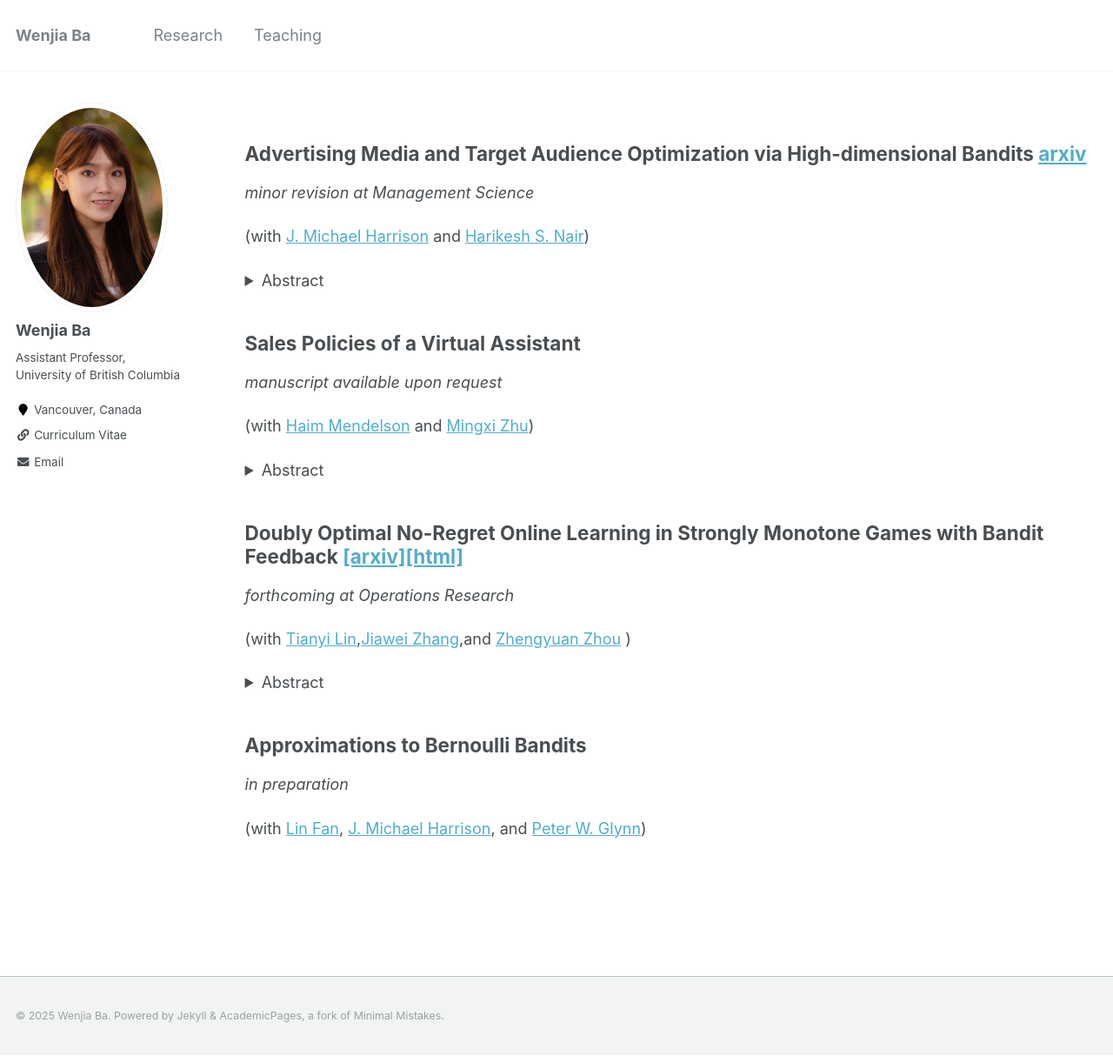
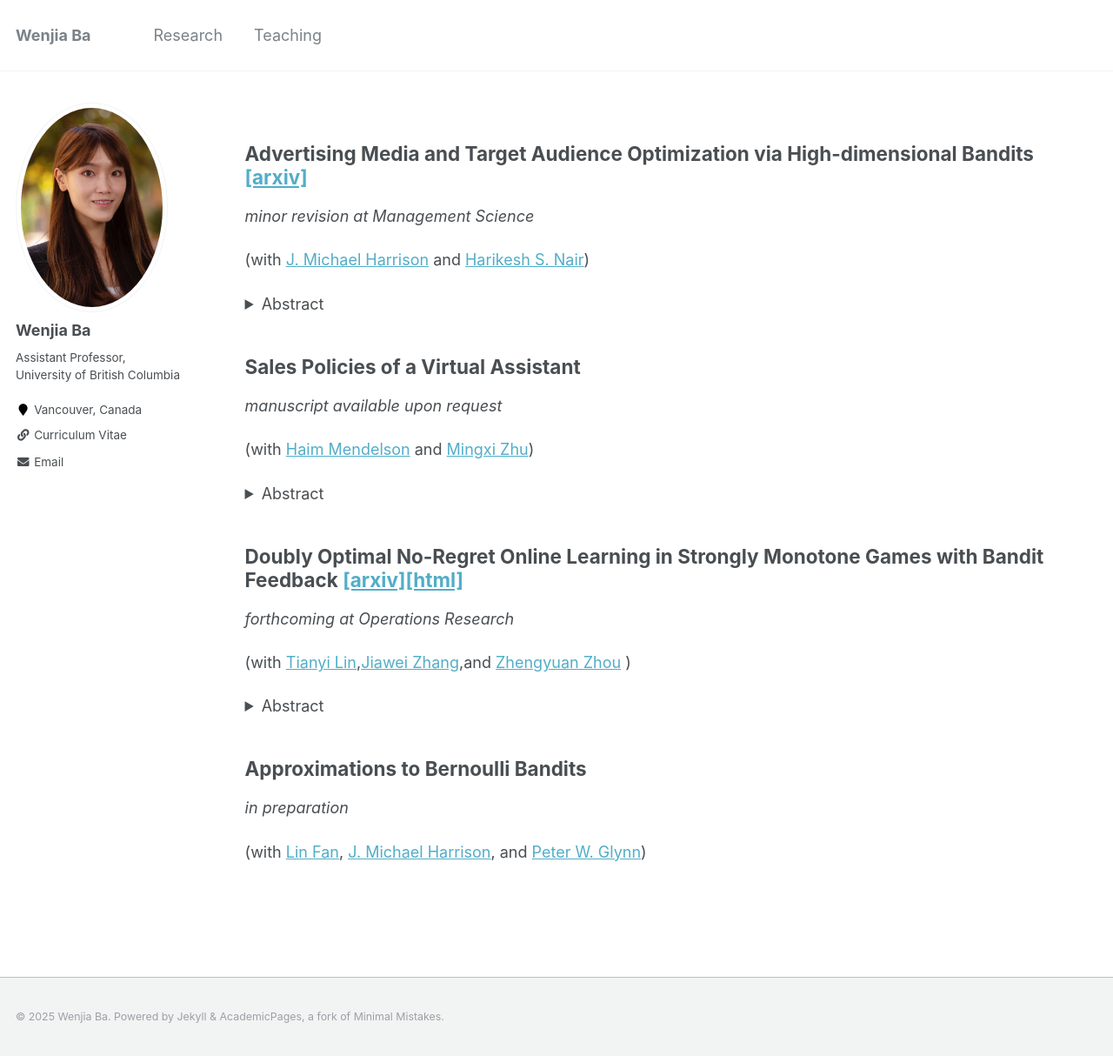
Before and after one commit to wenjiaba/wenjiaba.github.io, a Jekyll site: the page built from _pages/research.md, in a window 1280 px wide and 1214 px high. Shown: the whole window at 87% size. Built offline with Jekyll 4.4.1, drawn with Linux system fonts in a browser that asks for light colours; formulas are drawn with MathJax 3.

```diff
--- a/_pages/research.md
+++ b/_pages/research.md
@@ -5,7 +5,7 @@ permalink: /research/
 author_profile: true
 ---
 
-Advertising Media and Target Audience Optimization via High-dimensional Bandits [arxiv](https://arxiv.org/abs/2209.08403)
+Advertising Media and Target Audience Optimization via High-dimensional Bandits [[arxiv]](https://arxiv.org/abs/2209.08403)
 -----
 *minor revision at Management Science*
 
```
